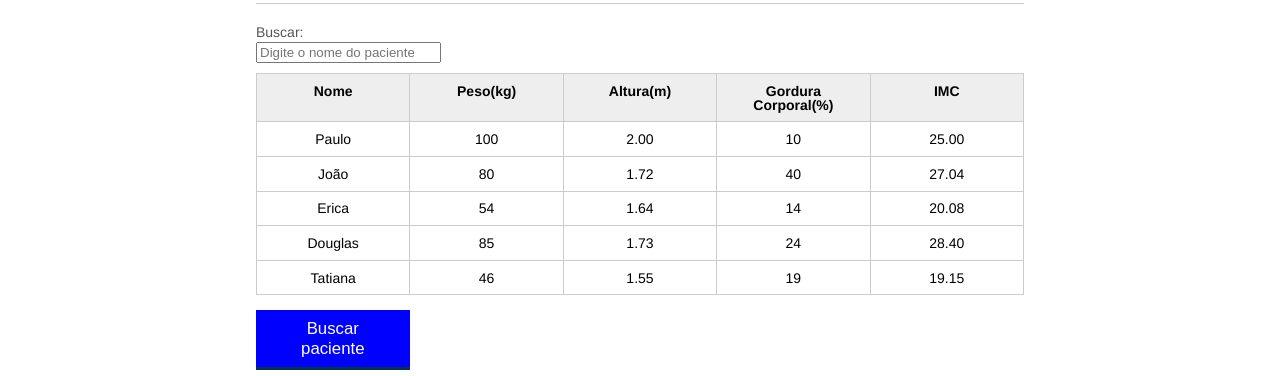
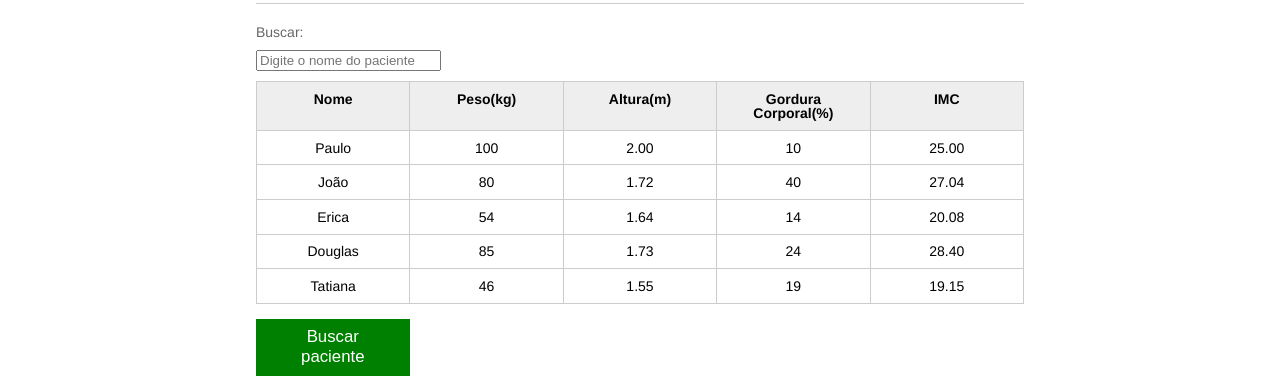
Before and after one commit to andersonrafael/primeiro_programa_js, a plain HTML site: page index.html in a window 1280 px wide. Shown: the part 116-492 px from the top of the page. Drawn offline with Linux system fonts and the light colour scheme.

Commit message:
projeto edit 01

```diff
--- a/css/index.css
+++ b/css/index.css
@@ -71,9 +71,9 @@ th{
 }
 
 label{
-	color: #555;
+	color: #666;
 	display: block;
-	margin-bottom: .2em;
+	margin-bottom: .8em;
 }
 
 .campo{
@@ -105,7 +105,7 @@ button{
 	margin: 0;
 	margin-top: -3px;
 	color: #fff;
-	background-color:blue;
+	background-color:green;
 	border-color: #04324c;
 	width: 20%;
 	display: block;
```
